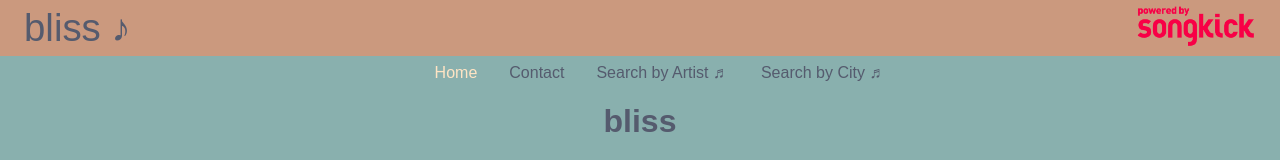
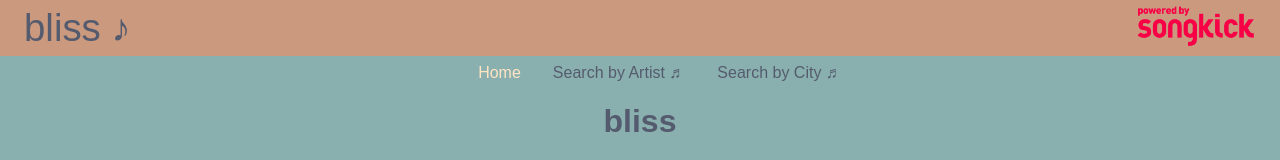
Before and after one commit to ErnestineMoreno/MusicEventsSearchApp, a React (Create React App) app: page / in a window 1280 px wide. Shown: the top 160 px of the page. Built offline with nearby package versions, Linux system fonts and the light colour scheme; a web font is replaced by a local one.

Commit message:
spelling and icon edits

```diff
--- a/src/App.js
+++ b/src/App.js
@@ -61,10 +61,6 @@ class App extends React.Component {
                   { color: 'bisque'}
                 }>Home</NavLink></li>
 
-                <li><NavLink to="/contact" exact activeStyle={
-                  { color: 'bisque'}
-                }>Contact</NavLink></li>
-
                 <li><NavLink to="/ArtistList" exact activeStyle={
                   { color: 'bisque'}
                 }>Search by Artist ♬</NavLink></li>
```
